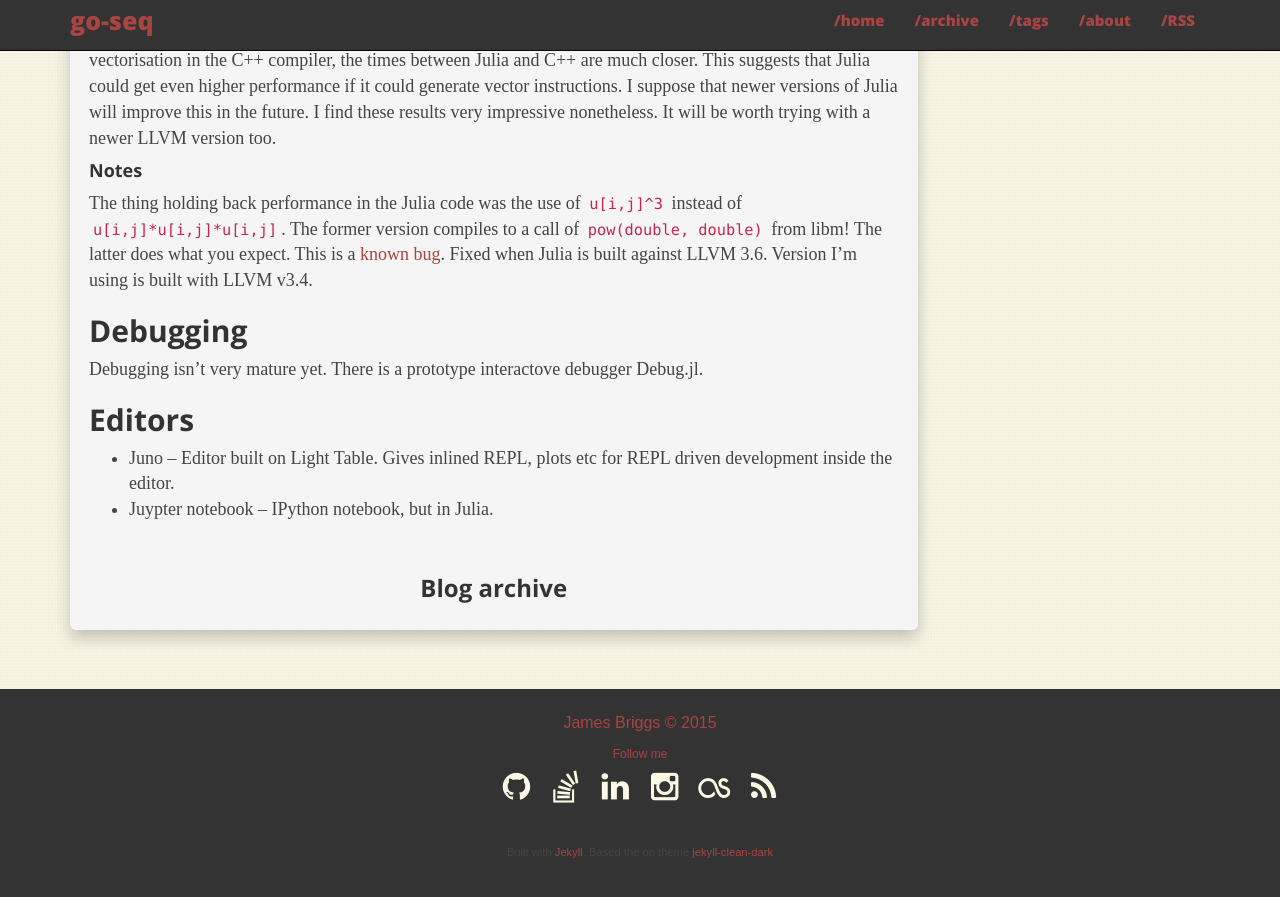
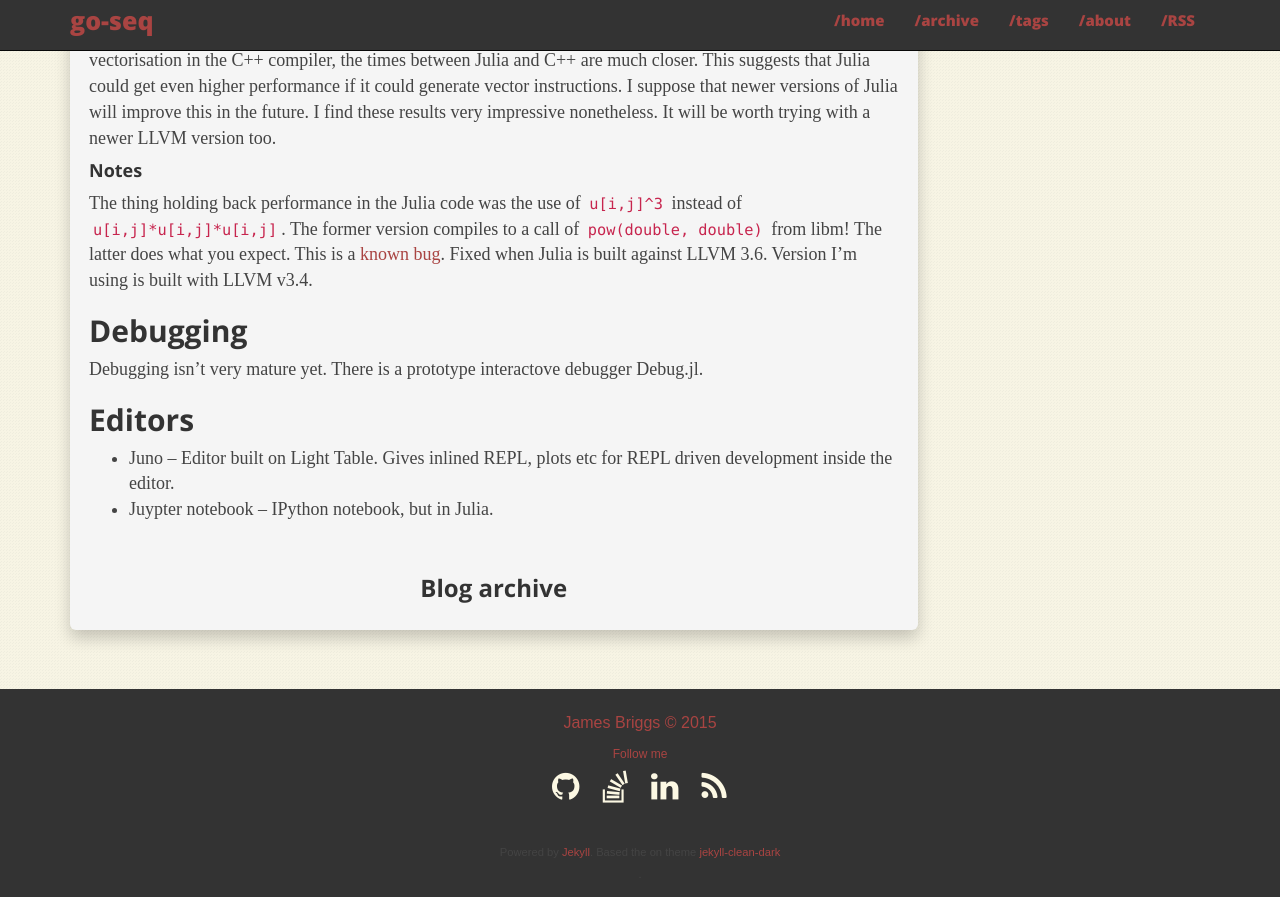
Before and after one commit to trungnt11/trungnt11.github.io, a Jekyll site: the page built from index.html, in a window 1280 px wide and 900 px high, scrolled down 8181 px. Shown: the top 897 px of the window. Built offline with Jekyll 4.4.1, drawn with Linux system fonts in a browser that asks for light colours; some web fonts are replaced; Markdown is read by kramdown in place of the engine named in the settings; part of the change alters nothing that is shown.

```diff
--- a/_config.yml
+++ b/_config.yml
@@ -13,10 +13,8 @@ baseurl: ''
 
 social:
   github: jimypbr
-  stackoverflow: ''
-  linkedin: ''
-  instagram: ''
-  lastfm: ''
+  stackoverflow: 'http://stackoverflow.com/users/1754780/jimy-loon'
+  linkedin: 'https://uk.linkedin.com/in/james-briggs-74229a65'
   rss: feed.xml
 
 # Google Analytics key, leave blank to ignore
--- a/_includes/footer.html
+++ b/_includes/footer.html
@@ -6,7 +6,7 @@
 		{% include social.html %}
 	</div>
 	<div class="theme-origin">
-		<p>Built with <a href="https://jekyllrb.com/"> Jekyll</a>. Based the on theme <a href="https://github.com/streetturtle/jekyll-clean-dark">jekyll-clean-dark</a></p>.
+		<p>Powered by <a href="https://jekyllrb.com/"> Jekyll</a>. Based the on theme <a href="https://github.com/streetturtle/jekyll-clean-dark">jekyll-clean-dark</a></p>.
 </div>
 
 </footer>
```
Also changed, not shown: README.md.
